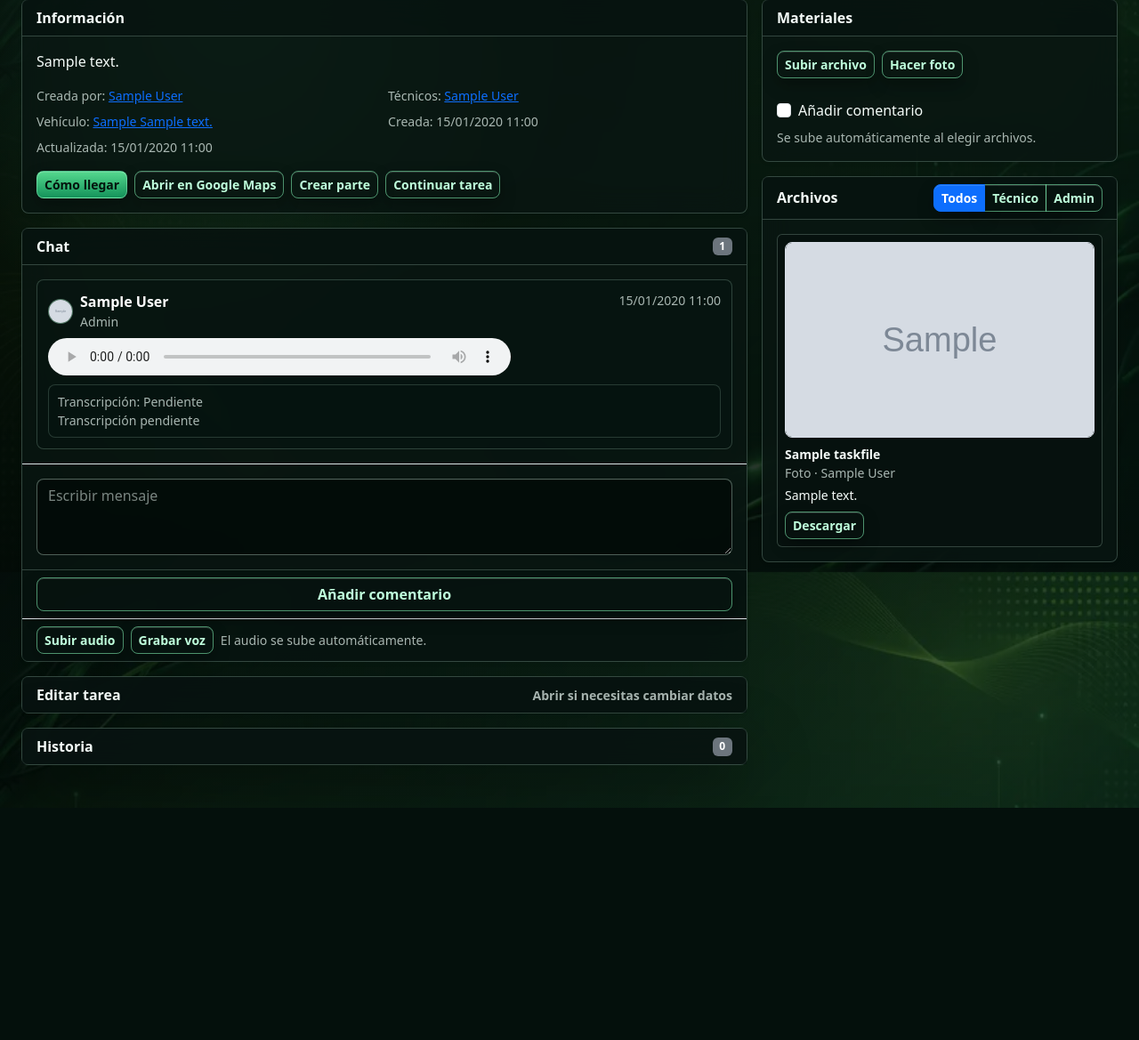
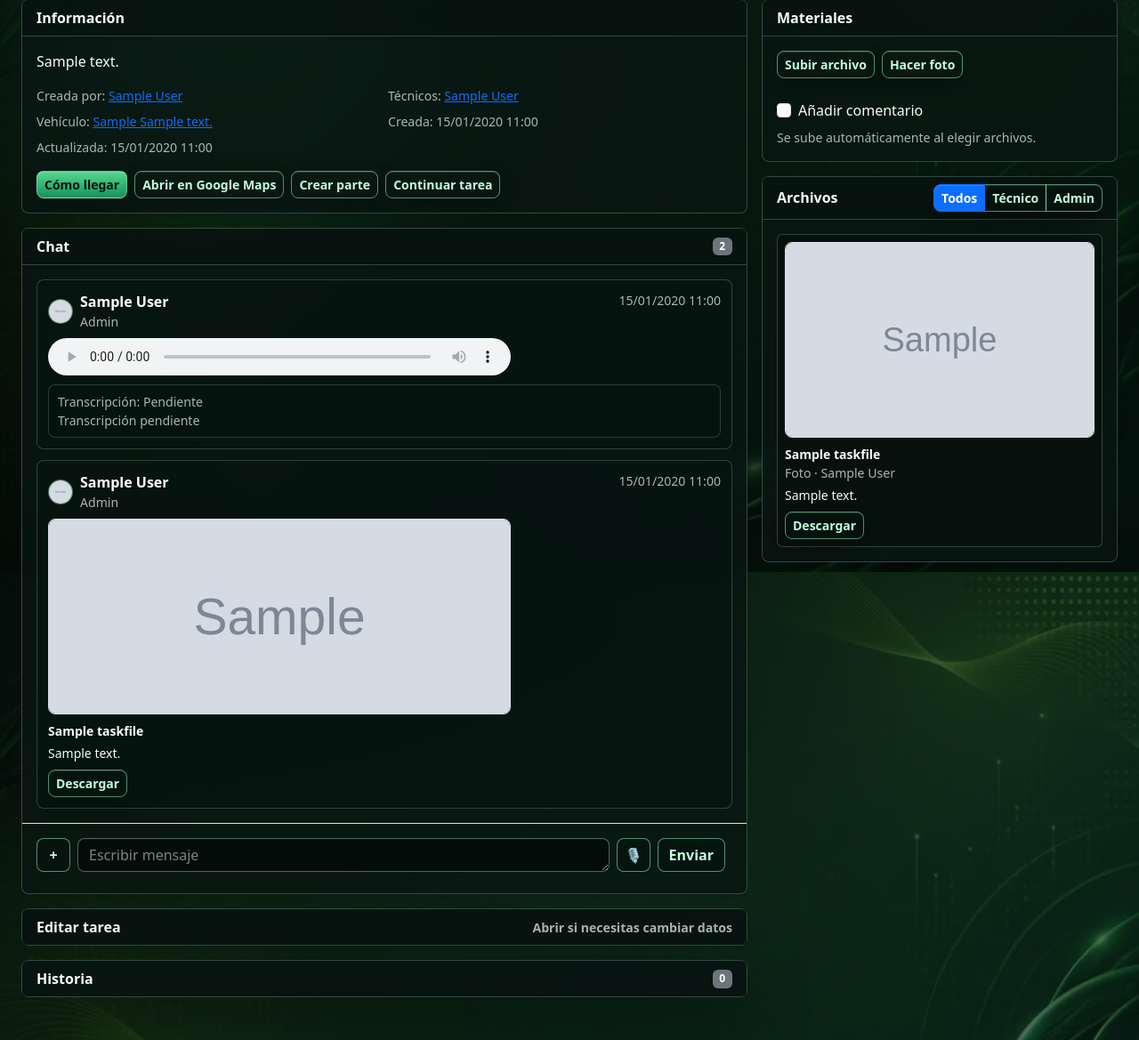
Before and after one commit to SerkaFox/Partes_GreenLoft_App, a Django app: page /trabajo/tareas/1/ in a window 1280 px wide. Shown: the part 157-1326 px from the top of the page at 89% size. Before the commit the page ends 1065 px from the top, so only its background shows below. Run offline with Django 5.2, Linux system fonts and the light colour scheme; a user stored in the database is signed in; tables that the repository leaves empty hold one stand-in row (values such as "Sample post"); grey boxes marked "Sample" are stand-in pictures; data that the repository does not hold is empty.

Commit message:
Make task chat composer support attachments

```diff
--- a/workdocs/forms.py
+++ b/workdocs/forms.py
@@ -135,7 +135,7 @@ class CommentForm(BootstrapMixin, forms.ModelForm):
         model = TaskEvent
         fields = ['comment']
         labels = {'comment': 'Comentario'}
-        widgets = {'comment': forms.Textarea(attrs={'rows': 3, 'placeholder': 'Escribir mensaje'})}
+        widgets = {'comment': forms.Textarea(attrs={'rows': 1, 'placeholder': 'Escribir mensaje'})}
 
     def __init__(self, *args, **kwargs):
         super().__init__(*args, **kwargs)
--- a/workdocs/static/workdocs/css/theme.css
+++ b/workdocs/static/workdocs/css/theme.css
@@ -334,6 +334,53 @@ body.workdocs-theme .task-card:focus {
   border-radius: 8px;
   background: rgba(7, 20, 17, .38);
 }
+.chat-file-message {
+  max-width: 520px;
+}
+.chat-composer {
+  display: grid;
+  grid-template-columns: auto minmax(0, 1fr) auto auto auto;
+  gap: 8px;
+  align-items: end;
+}
+.chat-composer textarea {
+  min-height: 38px;
+  max-height: 96px;
+  resize: vertical;
+}
+.chat-icon-button,
+.chat-send-button {
+  display: inline-grid;
+  place-items: center;
+  min-width: 38px;
+  height: 38px;
+  border: 1px solid rgba(138, 255, 190, .54);
+  border-radius: 8px;
+  background: rgba(7, 20, 17, .72);
+  color: #bfffdc;
+  font-weight: 700;
+  text-decoration: none;
+}
+.chat-send-button {
+  padding: 0 12px;
+}
+.chat-icon-button:hover,
+.chat-icon-button:focus,
+.chat-send-button:hover,
+.chat-send-button:focus {
+  border-color: var(--wl-accent);
+  background: rgba(73, 201, 133, .18);
+  color: var(--wl-text);
+}
+@media (max-width: 520px) {
+  .chat-composer {
+    grid-template-columns: auto minmax(0, 1fr) auto auto;
+  }
+  .chat-send-button {
+    grid-column: 2 / -1;
+    width: 100%;
+  }
+}
 .task-transcript {
   padding: 10px 12px;
   border: 1px solid rgba(190, 235, 213, .18);
--- a/workdocs/templates/workdocs/base.html
+++ b/workdocs/templates/workdocs/base.html
@@ -6,7 +6,7 @@
   <meta name="viewport" content="width=device-width, initial-scale=1">
   <title>{{ title|default:'Panel de trabajo' }} - j.listoya.es</title>
   <link href="https://cdn.jsdelivr.net/npm/bootstrap@5.3.3/dist/css/bootstrap.min.css" rel="stylesheet">
-  <link href="{% static 'workdocs/css/theme.css' %}?v=20260618-13" rel="stylesheet">
+  <link href="{% static 'workdocs/css/theme.css' %}?v=20260618-14" rel="stylesheet">
   {% block head %}{% endblock %}
   <style>
     body { background: #f4f6f8; color: #18212f; }
--- a/workdocs/templates/workdocs/dashboard.html
+++ b/workdocs/templates/workdocs/dashboard.html
@@ -37,7 +37,7 @@
         </div>
         <div class="text-end">
           {% include 'workdocs/partials_status.html' with task=task %}
-          {% with message_count=task.comment_count|add:task.voice_count %}
+          {% with message_count=task.comment_count|add:task.voice_count|add:task.file_count %}
           {% if message_count %}<div><span class="badge text-bg-secondary mt-2">{{ message_count }} mensaje{% if message_count != 1 %}s{% endif %}</span></div>{% endif %}
           {% endwith %}
           {% if task.status == 'NUEVA' %}<div><span class="badge text-bg-warning mt-2">Nueva</span></div>{% endif %}
--- a/workdocs/templates/workdocs/task_detail.html
+++ b/workdocs/templates/workdocs/task_detail.html
@@ -74,7 +74,7 @@
       </div>
       <div class="card-body task-comments {% if chat_items|length > 3 %}task-comments-scroll{% endif %}">
         {% for item in chat_items %}
-        <div class="task-comment" id="{% if item.kind == 'comment' %}comment-{{ item.event.pk }}{% else %}voice-{{ item.report.pk }}{% endif %}">
+        <div class="task-comment" id="{% if item.kind == 'comment' %}comment-{{ item.event.pk }}{% elif item.kind == 'voice' %}voice-{{ item.report.pk }}{% else %}file-{{ item.file.pk }}{% endif %}">
           {% if item.kind == 'comment' and item.event.parent_event %}
           <a class="comment-reply-context text-decoration-none" href="#comment-{{ item.event.parent_event.pk }}">
             Respuesta a {{ item.event.parent_event.user.get_full_name|default:item.event.parent_event.user.username }}: {{ item.event.parent_event.comment|truncatechars:90 }}
@@ -116,7 +116,7 @@
               <button class="emoji-button" name="emoji" value="🙏" type="submit">🙏</button>
             </form>
           </div>
-          {% else %}
+          {% elif item.kind == 'voice' %}
           <div class="chat-voice-message mt-2">
             <audio class="chat-audio" controls preload="metadata"><source src="{{ item.report.audio_file.url }}"></audio>
             <div class="chat-transcript">
@@ -132,35 +132,56 @@
               {% endif %}
             </div>
           </div>
+          {% else %}
+          <div class="chat-file-message mt-2">
+            {% if item.file.is_image %}
+            <a href="{{ item.file.file.url }}" target="_blank" rel="noopener"><img class="task-thumb" src="{{ item.file.file.url }}" alt="{{ item.file.original_name }}"></a>
+            {% elif item.file.is_video %}
+            <video controls class="w-100 task-thumb"><source src="{{ item.file.file.url }}"></video>
+            {% elif item.file.is_audio %}
+            <audio class="chat-audio" controls preload="metadata"><source src="{{ item.file.file.url }}"></audio>
+            {% elif item.file.file_type == 'pdf' %}
+            <div class="p-3 text-center bg-light rounded">PDF</div>
+            {% else %}
+            <div class="p-3 text-center bg-light rounded">Documento</div>
+            {% endif %}
+            <div class="small fw-semibold mt-2 text-break">{{ item.file.original_name|default:item.file.file.name }}</div>
+            {% if item.file.comment %}<div class="small mt-1">{{ item.file.comment }}</div>{% endif %}
+            <div class="d-flex flex-wrap gap-2 mt-2">
+              {% if item.file.file_type == 'pdf' %}
+              <button class="btn btn-sm btn-outline-primary pdf-preview-button" type="button" data-pdf-url="{{ item.file.file.url }}" data-pdf-title="{{ item.file.original_name|default:item.file.file.name }}">Vista previa</button>
+              {% elif not item.file.is_image and not item.file.is_audio and not item.file.is_video %}
+              <span class="compact-meta align-self-center">Vista previa no disponible</span>
+              {% endif %}
+              <a class="btn btn-sm btn-outline-primary" href="{{ item.file.file.url }}" download>Descargar</a>
+            </div>
+          </div>
           {% endif %}
         </div>
         {% empty %}
         <div class="compact-meta">No hay mensajes todavía.</div>
         {% endfor %}
       </div>
-      <form method="post" id="comment-form">
+      <form method="post" enctype="multipart/form-data" id="chat-composer-form">
         {% csrf_token %}
-        <input type="hidden" name="action" value="comment">
+        <input type="hidden" name="action" value="comment" id="chat-action">
         <input type="hidden" name="reply_to" id="comment-reply-to">
+        <input type="file" name="files" class="visually-hidden" id="chat-file-input" multiple accept="image/*,video/*,audio/*,application/pdf,.doc,.docx,.xls,.xlsx,.txt,.csv">
+        <input type="file" name="audio_file" class="visually-hidden" accept="audio/*" required id="id_audio_file">
         <div class="card-body border-top">
           <div class="reply-preview d-none mb-2" id="comment-reply-preview">
             <div class="compact-meta">Respondiendo a <span id="comment-reply-author"></span></div>
             <div class="small text-white" id="comment-reply-text"></div>
             <button class="btn btn-sm btn-outline-primary mt-2" type="button" id="comment-reply-clear">Cancelar respuesta</button>
           </div>
-          {{ comment_form.comment }}
-        </div>
-        <div class="card-footer bg-white"><button class="btn btn-outline-primary w-100">Añadir comentario</button></div>
-      </form>
-      <form method="post" enctype="multipart/form-data" id="voice-upload-form">
-        {% csrf_token %}
-        <input type="hidden" name="action" value="voice">
-        <input type="file" name="audio_file" class="visually-hidden" accept="audio/*" required id="id_audio_file">
-        <div class="card-footer bg-white border-top d-flex flex-wrap gap-2 align-items-center">
-          <label class="btn btn-sm btn-outline-primary mb-0" for="id_audio_file">Subir audio</label>
-          <button class="btn btn-sm btn-outline-primary" type="button" id="record-audio">Grabar voz</button>
-          <button class="btn btn-sm btn-outline-primary d-none" type="button" id="stop-audio">Parar</button>
-          <span class="compact-meta" id="record-status">El audio se sube automáticamente.</span>
+          <div class="chat-composer">
+            <label class="chat-icon-button" for="chat-file-input" title="Adjuntar archivo">+</label>
+            {{ comment_form.comment }}
+            <button class="chat-icon-button" type="button" id="record-audio" title="Grabar voz">🎙</button>
+            <button class="chat-icon-button d-none" type="button" id="stop-audio" title="Parar">■</button>
+            <button class="chat-send-button" type="submit" title="Enviar">Enviar</button>
+          </div>
+          <div class="compact-meta mt-2" id="record-status"></div>
         </div>
       </form>
     </div>
@@ -450,7 +471,28 @@ document.addEventListener('DOMContentLoaded', () => {
   const replyPreview = document.getElementById('comment-reply-preview');
   const replyAuthor = document.getElementById('comment-reply-author');
   const replyText = document.getElementById('comment-reply-text');
-  const commentTextarea = document.querySelector('#comment-form textarea');
+  const chatForm = document.getElementById('chat-composer-form');
+  const chatAction = document.getElementById('chat-action');
+  const commentTextarea = document.querySelector('#chat-composer-form textarea');
+  const chatFileInput = document.getElementById('chat-file-input');
+  const voiceInput = document.getElementById('id_audio_file');
+  const voiceStatus = document.getElementById('record-status');
+  chatForm?.addEventListener('submit', () => {
+    if (chatAction) chatAction.value = 'comment';
+  });
+  commentTextarea?.addEventListener('keydown', event => {
+    if (event.key !== 'Enter' || event.shiftKey) return;
+    event.preventDefault();
+    if (!commentTextarea.value.trim()) return;
+    if (chatAction) chatAction.value = 'comment';
+    chatForm?.requestSubmit();
+  });
+  chatFileInput?.addEventListener('change', async () => {
+    if (!chatFileInput.files.length || !chatForm) return;
+    if (chatAction) chatAction.value = 'upload_files';
+    const ok = await submitForm(chatForm, voiceStatus, 'Archivo subido. Actualizando lista...', 'No se pudo subir el archivo', 'Subiendo archivo...');
+    if (ok) window.location.reload();
+  });
   document.querySelectorAll('.comment-reply-button').forEach(button => {
     button.addEventListener('click', () => {
       if (!replyTo || !replyPreview || !replyAuthor || !replyText) return;
@@ -466,12 +508,10 @@ document.addEventListener('DOMContentLoaded', () => {
     replyPreview?.classList.add('d-none');
   });
 
-  const voiceForm = document.getElementById('voice-upload-form');
-  const voiceInput = document.getElementById('id_audio_file');
-  const voiceStatus = document.getElementById('record-status');
   voiceInput?.addEventListener('change', async () => {
     if (!voiceInput.files.length) return;
-    const ok = await submitForm(voiceForm, voiceStatus, 'Audio subido. Actualizando lista...', 'No se pudo subir el audio', 'Subiendo audio...');
+    if (chatAction) chatAction.value = 'voice';
+    const ok = await submitForm(chatForm, voiceStatus, 'Audio subido. Actualizando lista...', 'No se pudo subir el audio', 'Subiendo audio...');
     if (ok) window.location.reload();
   });
 });
--- a/workdocs/templates/workdocs/task_list.html
+++ b/workdocs/templates/workdocs/task_list.html
@@ -42,7 +42,7 @@
         </div>
         <div class="text-end">
           {% include 'workdocs/partials_status.html' with task=task %}
-          {% with message_count=task.comment_count|add:task.voice_count %}
+          {% with message_count=task.comment_count|add:task.voice_count|add:task.file_count %}
           {% if message_count %}<div><span class="badge text-bg-secondary mt-2">{{ message_count }} mensaje{% if message_count != 1 %}s{% endif %}</span></div>{% endif %}
           {% endwith %}
         </div>
--- a/workdocs/views.py
+++ b/workdocs/views.py
@@ -120,6 +120,7 @@ def _with_comment_count(qs):
     return qs.annotate(
         comment_count=Count('events', filter=Q(events__event_type=TaskEvent.EVENT_COMMENT), distinct=True),
         voice_count=Count('voice_reports', filter=Q(voice_reports__report_type=TaskVoiceReport.TYPE_REPORT), distinct=True),
+        file_count=Count('files', distinct=True),
     )
 
 
@@ -175,6 +176,16 @@ def _chat_items(task, viewer):
             'user_url': _task_user_url(report.technician, viewer),
             'report': report,
         })
+    files = task.files.select_related('uploaded_by')
+    for item in files:
+        _ensure_profile(item.uploaded_by)
+        items.append({
+            'kind': 'file',
+            'created_at': item.created_at,
+            'user': item.uploaded_by,
+            'user_url': _task_user_url(item.uploaded_by, viewer),
+            'file': item,
+        })
     return sorted(items, key=lambda item: item['created_at'])
 
 
@@ -214,19 +225,27 @@ def _sync_task_technicians(task, technicians):
 
 def _save_uploaded_files(task, user, files, comment=''):
     saved = 0
+    voice_saved = 0
     for uploaded in files:
+        file_type = detect_file_type(uploaded)
+        if file_type == TaskFile.TYPE_AUDIO:
+            TaskVoiceReport.objects.create(task=task, technician=user, audio_file=uploaded)
+            voice_saved += 1
+            continue
         TaskFile.objects.create(
             task=task,
             uploaded_by=user,
             file=uploaded,
-            file_type=detect_file_type(uploaded),
+            file_type=file_type,
             original_name=uploaded.name[:255],
             comment=comment,
         )
         saved += 1
     if saved:
         _add_event(task, user, TaskEvent.EVENT_FILE, f'{saved} archivo(s) subido(s).')
-    return saved
+    if voice_saved:
+        _add_event(task, user, TaskEvent.EVENT_AUDIO, f'{voice_saved} audio(s) subido(s).')
+    return saved + voice_saved
 
 
 def _save_description_audio(task, user, uploaded):
```
